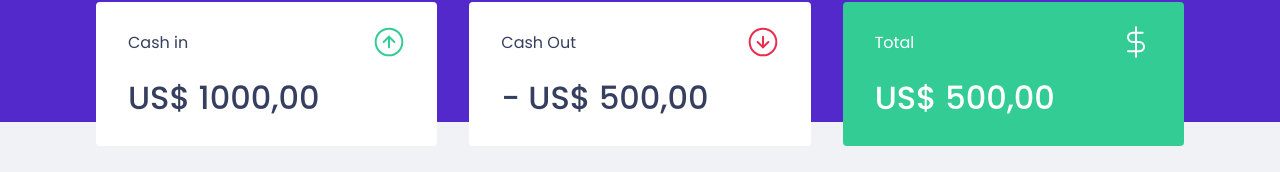
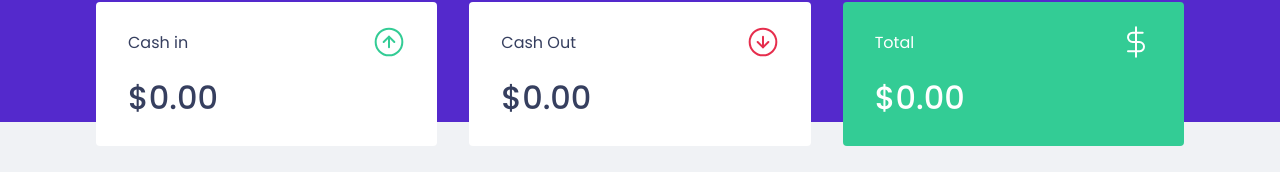
Before and after one commit to jonatasferreirajk/dtmoney, a React (Create React App) app: page / in a window 1280 px wide. Shown: the part 150-322 px from the top of the page. Built offline with nearby package versions, Linux system fonts and the light colour scheme; no server answers; what miragejs would draw is missing.

Commit message:
Calculando Resumo

```diff
--- a/src/components/NewTransactionModal/index.tsx
+++ b/src/components/NewTransactionModal/index.tsx
@@ -4,7 +4,6 @@ import incomeImg from '../../assets/Entradas.svg';
 import outcomeImg from '../../assets/Saídas.svg';
 import { Container, TransactionTypeContainer, RadioBox } from './styles';
 import { FormEvent, useState, useContext } from 'react';
-import { api } from '../../services/api';
 import { TransactionsContext } from '../../TransactionsContext';
 
 
--- a/src/components/Summery/index.tsx
+++ b/src/components/Summery/index.tsx
@@ -1,17 +1,30 @@
-import React, { useContext } from 'react';
+import { useContext } from 'react';
+import { TransactionsContext } from '../../TransactionsContext';
+import { Container } from "./styles";
 
 import incomeImg from '../../assets/Entradas.svg';
 import outcomeImg from '../../assets/Saídas.svg';
 import totalImg from '../../assets/Total.svg';
-import { TransactionsContext } from '../../TransactionsContext';
-
-import { Container } from "./styles";
 
 export function Summary(){
 
   const { transactions } = useContext(TransactionsContext);
 
-  console.log(transactions);
+  const summary = transactions.reduce((acc, transaction) => {
+    if(transaction.type === 'deposit'){
+      acc.deposits = acc.deposits + transaction.amount;
+      acc.total = acc.total + transaction.amount;
+    }else{
+      acc.withdraws = acc.withdraws - transaction.amount;
+      acc.total = acc.total - transaction.amount;
+    }
+
+    return acc;
+  }, {
+    deposits: 0,
+    withdraws: 0,
+    total: 0,
+  });
 
   return (
     <Container>
@@ -20,7 +33,13 @@ export function Summary(){
           <p>Cash in</p>
           <img src={incomeImg} alt="Cash in" />
         </header>
-      <strong>US$ 1000,00</strong>
+        <strong>
+          {new Intl.NumberFormat("en-US", {
+            style: "currency",
+            currency: "USD",
+            currencyDisplay: "narrowSymbol",
+          }).format(summary.deposits)}
+        </strong>
       </div>
 
       <div>
@@ -28,7 +47,13 @@ export function Summary(){
           <p>Cash Out</p>
           <img src={outcomeImg} alt="Cash Out" />
         </header>
-      <strong>- US$ 500,00</strong>
+        <strong>
+          {new Intl.NumberFormat("en-US", {
+            style: "currency",
+            currency: "USD",
+            currencyDisplay: "narrowSymbol",
+          }).format(summary.withdraws)}
+        </strong>
       </div>
 
       <div className="highlight-background">
@@ -36,9 +61,14 @@ export function Summary(){
           <p>Total</p>
           <img src={totalImg} alt="Total" />
         </header>
-      <strong>US$ 500,00</strong>
+        <strong>
+          {new Intl.NumberFormat("en-US", {
+            style: "currency",
+            currency: "USD",
+            currencyDisplay: "narrowSymbol",
+          }).format(summary.total)}
+        </strong>
       </div>
-
     </Container>
   );
 }
```
Lines whose indentation alone changed are shown as unchanged.
